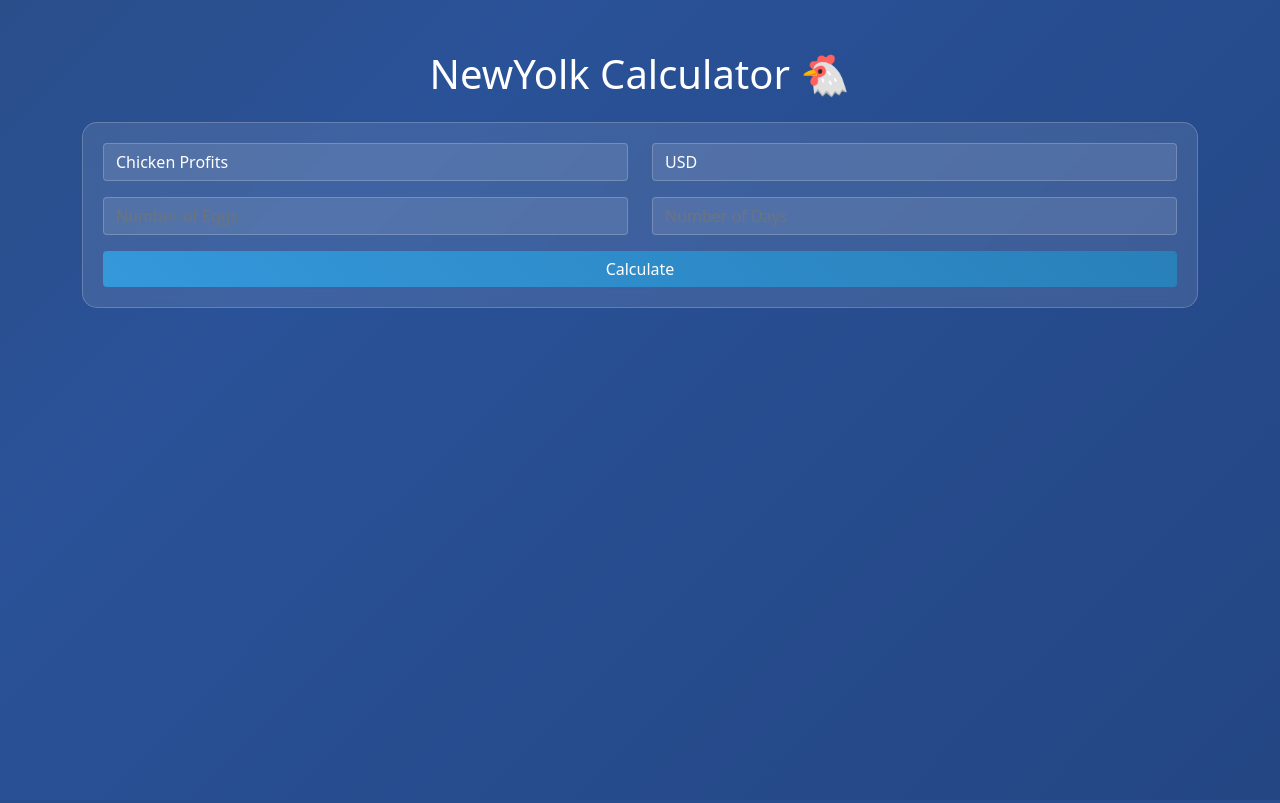
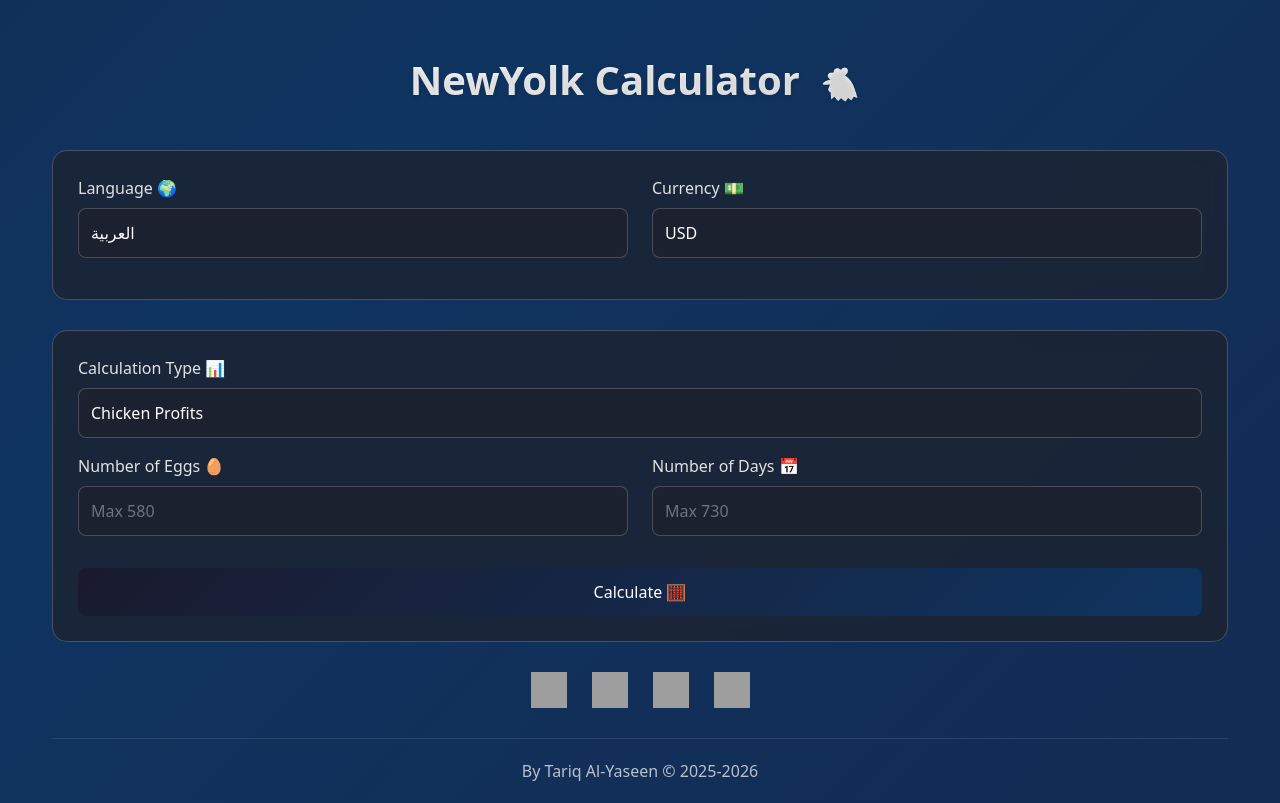
Before and after one commit to TARIQIRAQ2015/NewYolkCalculatortest, a Flask app: page / in a window 1280 px wide. Run offline with Flask 3, Linux system fonts and the light colour scheme; grey boxes are pictures that could not be loaded.

Commit message:
Update index.html

```diff
--- a/templates/index.html
+++ b/templates/index.html
@@ -4,14 +4,15 @@
     <meta charset="UTF-8">
     <meta name="viewport" content="width=device-width, initial-scale=1.0">
     <title>NewYolk Calculator</title>
+    <link rel="icon" type="image/png" href="https://cdn-icons-png.flaticon.com/512/3059/3059997.png">
     <link href="https://cdn.jsdelivr.net/npm/bootstrap@5.1.3/dist/css/bootstrap.min.css" rel="stylesheet">
     <style>
         body {
-            background: linear-gradient(-45deg, #1e3c72, #2a5298, #2c3e50, #3498db);
+            background: linear-gradient(135deg, #1a1a2e, #16213e, #0f3460, #162447);
             background-size: 400% 400%;
             animation: gradient 15s ease infinite;
             min-height: 100vh;
-            color: white;
+            color: #e2e2e2;
         }
 
         @keyframes gradient {
@@ -22,52 +23,152 @@
 
         .container {
             padding-top: 50px;
+            max-width: 1200px;
         }
 
         .card {
-            background: rgba(255, 255, 255, 0.1);
+            background: rgba(30, 33, 43, 0.7);
             backdrop-filter: blur(10px);
             border: 1px solid rgba(255, 255, 255, 0.2);
             border-radius: 15px;
-            padding: 20px;
-            margin-bottom: 20px;
+            padding: 25px;
+            margin-bottom: 30px;
+            transition: all 0.3s ease;
+        }
+
+        .card:hover {
+            transform: translateY(-5px);
+            box-shadow: 0 10px 20px rgba(0,0,0,0.2);
         }
 
         .form-control, .form-select {
-            background: rgba(255, 255, 255, 0.1);
+            background: rgba(30, 33, 43, 0.7);
             border: 1px solid rgba(255, 255, 255, 0.2);
+            color: white;
+            padding: 12px;
+            border-radius: 8px;
+            transition: all 0.3s ease;
+        }
+
+        .form-control:focus, .form-select:focus {
+            background: rgba(30, 33, 43, 0.9);
+            border-color: rgba(255, 255, 255, 0.4);
+            box-shadow: 0 0 15px rgba(255,255,255,0.1);
             color: white;
         }
 
-        .form-control:focus, .form-select:focus {
-            background: rgba(255, 255, 255, 0.15);
-            color: white;
-            border-color: rgba(255, 255, 255, 0.3);
-            box-shadow: none;
+        .btn-primary {
+            background: linear-gradient(135deg, #1a1a2e, #0f3460);
+            border: none;
+            padding: 12px 25px;
+            border-radius: 8px;
+            font-weight: 500;
+            transition: all 0.3s ease;
         }
 
-        .btn-primary {
-            background: linear-gradient(45deg, #3498db, #2980b9);
-            border: none;
+        .btn-primary:hover {
+            transform: translateY(-2px);
+            box-shadow: 0 5px 15px rgba(0,0,0,0.3);
+            background: linear-gradient(135deg, #0f3460, #1a1a2e);
+        }
+
+        .title {
+            font-size: 2.5em;
+            font-weight: bold;
+            text-align: center;
+            margin-bottom: 1em;
+            background: linear-gradient(120deg, #ffffff, #e2e2e2);
+            -webkit-background-clip: text;
+            -webkit-text-fill-color: transparent;
+            text-shadow: 0 2px 4px rgba(0,0,0,0.1);
+        }
+
+        .emoji-link {
+            font-size: 32px;
+            text-decoration: none;
+            transition: all 0.3s ease;
+            cursor: pointer;
+            display: inline-block;
+            margin: 0 10px;
+        }
+
+        .emoji-link:hover {
+            transform: scale(1.2) rotate(10deg);
+        }
+
+        .results-card {
+            background: linear-gradient(45deg, #1a1a2e, #16213e);
+            border: 1px solid rgba(255, 255, 255, 0.1);
+            border-radius: 15px;
+            padding: 20px;
+            margin-top: 20px;
+            animation: fadeIn 0.5s ease;
+        }
+
+        @keyframes fadeIn {
+            from { opacity: 0; transform: translateY(20px); }
+            to { opacity: 1; transform: translateY(0); }
+        }
+
+        .social-links {
+            display: flex;
+            justify-content: center;
+            gap: 25px;
+            margin: 30px 0;
+        }
+
+        .social-links img {
+            width: 36px;
+            height: 36px;
+            transition: all 0.3s ease;
+        }
+
+        .social-links img:hover {
+            transform: translateY(-3px);
+            filter: brightness(1.2);
+        }
+
+        .copyright {
+            text-align: center;
+            color: rgba(255,255,255,0.7);
+            padding: 20px 0;
+            border-top: 1px solid rgba(255,255,255,0.1);
         }
     </style>
 </head>
 <body>
     <div class="container">
-        <h1 class="text-center mb-4">NewYolk Calculator 🐔</h1>
+        <div class="title">
+            NewYolk Calculator
+            <a href="#" class="emoji-link">🐔</a>
+        </div>
 
         <div class="card">
             <div class="row">
                 <div class="col-md-6 mb-3">
+                    <label class="form-label">Language 🌍</label>
+                    <select class="form-select" id="language">
+                        <option value="ar">العربية</option>
+                        <option value="en">English</option>
+                    </select>
+                </div>
+                <div class="col-md-6 mb-3">
+                    <label class="form-label">Currency 💵</label>
+                    <select class="form-select" id="currency">
+                        <option value="USD">USD</option>
+                        <option value="IQD">IQD</option>
+                    </select>
+                </div>
+            </div>
+        </div>
+
+        <div class="card">
+            <div class="row">
+                <div class="col-12 mb-3">
+                    <label class="form-label">Calculation Type 📊</label>
                     <select class="form-select" id="calculationType">
                         <option value="chicken_profits">Chicken Profits</option>
                         <option value="daily_rewards">Daily Rewards</option>
-                    </select>
-                </div>
-                <div class="col-md-6 mb-3">
-                    <select class="form-select" id="currency">
-                        <option value="USD">USD</option>
-                        <option value="IQD">IQD</option>
                     </select>
                 </div>
             </div>
@@ -75,10 +176,12 @@
             <div id="chickenProfitsForm">
                 <div class="row">
                     <div class="col-md-6 mb-3">
-                        <input type="number" class="form-control" id="eggs" placeholder="Number of Eggs">
+                        <label class="form-label">Number of Eggs 🥚</label>
+                        <input type="number" class="form-control" id="eggs" placeholder="Max 580">
                     </div>
                     <div class="col-md-6 mb-3">
-                        <input type="number" class="form-control" id="days" placeholder="Number of Days">
+                        <label class="form-label">Number of Days 📅</label>
+                        <input type="number" class="form-control" id="days" placeholder="Max 730">
                     </div>
                 </div>
             </div>
@@ -86,25 +189,80 @@
             <div id="dailyRewardsForm" style="display: none;">
                 <div class="row">
                     <div class="col-md-6 mb-3">
-                        <input type="number" class="form-control" id="rewards" placeholder="Total Rewards">
+                        <label class="form-label">Total Rewards ⭐</label>
+                        <input type="number" class="form-control" id="rewards">
                     </div>
                     <div class="col-md-6 mb-3">
-                        <input type="number" class="form-control" id="food" placeholder="Total Food Needed">
+                        <label class="form-label">Total Food Needed 🌽</label>
+                        <input type="number" class="form-control" id="food">
                     </div>
                 </div>
             </div>
 
-            <button class="btn btn-primary w-100" onclick="calculate()">Calculate</button>
+            <button class="btn btn-primary w-100 mt-3" onclick="calculate()">Calculate 🧮</button>
         </div>
 
-        <div class="card" id="results" style="display: none;">
-            <h3 class="text-center mb-4">Results</h3>
+        <div class="card results-card" id="results" style="display: none;">
+            <h3 class="text-center mb-4">✨ Results Summary</h3>
             <div id="resultsContent"></div>
+        </div>
+
+        <div class="social-links">
+            <a href="https://farm.newyolk.io/" target="_blank">
+                <img src="https://cdn-icons-png.flaticon.com/512/3059/3059997.png" alt="Website">
+            </a>
+            <a href="https://discord.gg/RYDExGGWXh" target="_blank">
+                <img src="https://assets-global.website-files.com/6257adef93867e50d84d30e2/636e0a6a49cf127bf92de1e2_icon_clyde_blurple_RGB.png" alt="Discord">
+            </a>
+            <a href="https://t.me/newyolkfarm" target="_blank">
+                <img src="https://upload.wikimedia.org/wikipedia/commons/8/82/Telegram_logo.svg" alt="Telegram">
+            </a>
+            <a href="https://www.facebook.com/newyolkfarming" target="_blank">
+                <img src="https://upload.wikimedia.org/wikipedia/commons/5/51/Facebook_f_logo_%282019%29.svg" alt="Facebook">
+            </a>
+        </div>
+
+        <div class="copyright">
+            By Tariq Al-Yaseen &copy; 2025-2026
         </div>
     </div>
 
     <script src="https://cdn.jsdelivr.net/npm/bootstrap@5.1.3/dist/js/bootstrap.bundle.min.js"></script>
     <script>
+        // تحديث النصوص حسب اللغة
+        const texts = {
+            ar: {
+                title: "حاسبة نيويورك",
+                language: "اللغة 🌍",
+                currency: "العملة 💵",
+                calculationType: "نوع الحساب 📊",
+                chickenProfits: "أرباح الدجاج",
+                dailyRewards: "المكافآت اليومية",
+                eggs: "عدد البيض 🥚",
+                days: "عدد الأيام 📅",
+                rewards: "المكافآت ⭐",
+                food: "الطعام المطلوب 🌽",
+                calculate: "حساب 🧮",
+                results: "النتائج ✨",
+                // ... المزيد من النصوص
+            },
+            en: {
+                title: "NewYolk Calculator",
+                language: "Language 🌍",
+                currency: "Currency 💵",
+                calculationType: "Calculation Type 📊",
+                chickenProfits: "Chicken Profits",
+                dailyRewards: "Daily Rewards",
+                eggs: "Number of Eggs 🥚",
+                days: "Number of Days 📅",
+                rewards: "Total Rewards ⭐",
+                food: "Total Food Needed 🌽",
+                calculate: "Calculate 🧮",
+                results: "Results ✨",
+                // ... more texts
+            }
+        };
+
         document.getElementById('calculationType').addEventListener('change', function() {
             const chickenForm = document.getElementById('chickenProfitsForm');
             const rewardsForm = document.getElementById('dailyRewardsForm');
```
